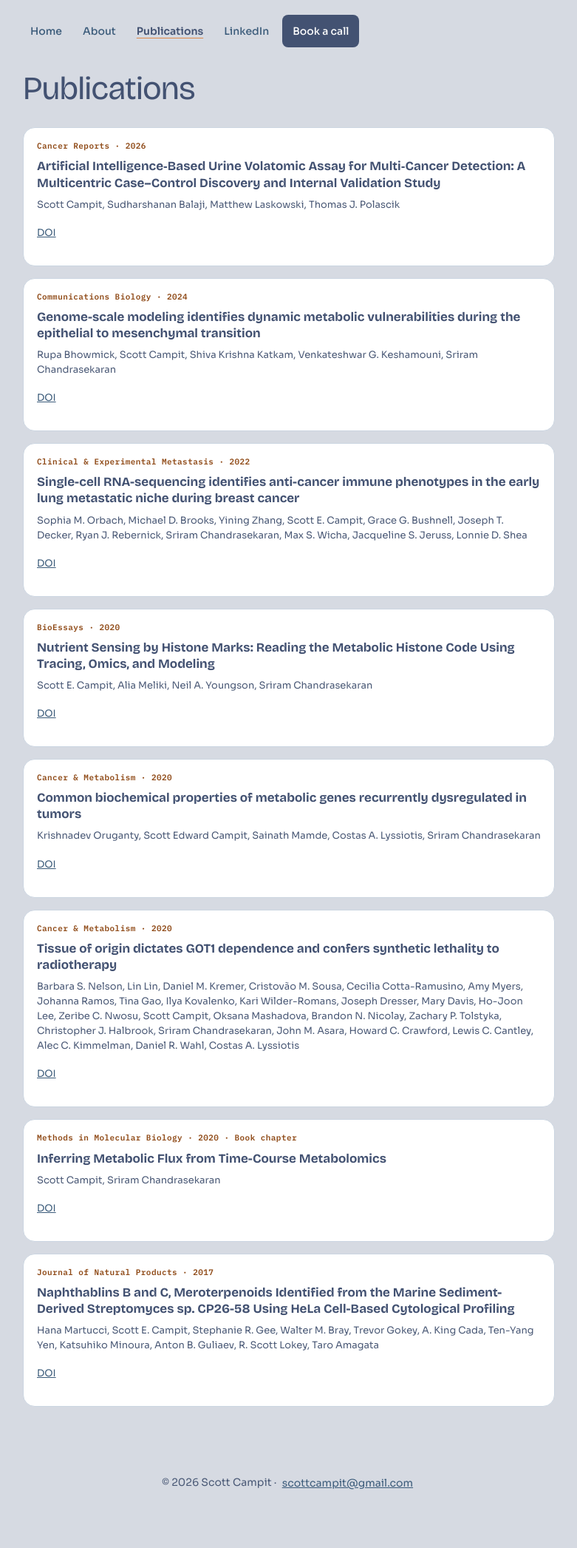
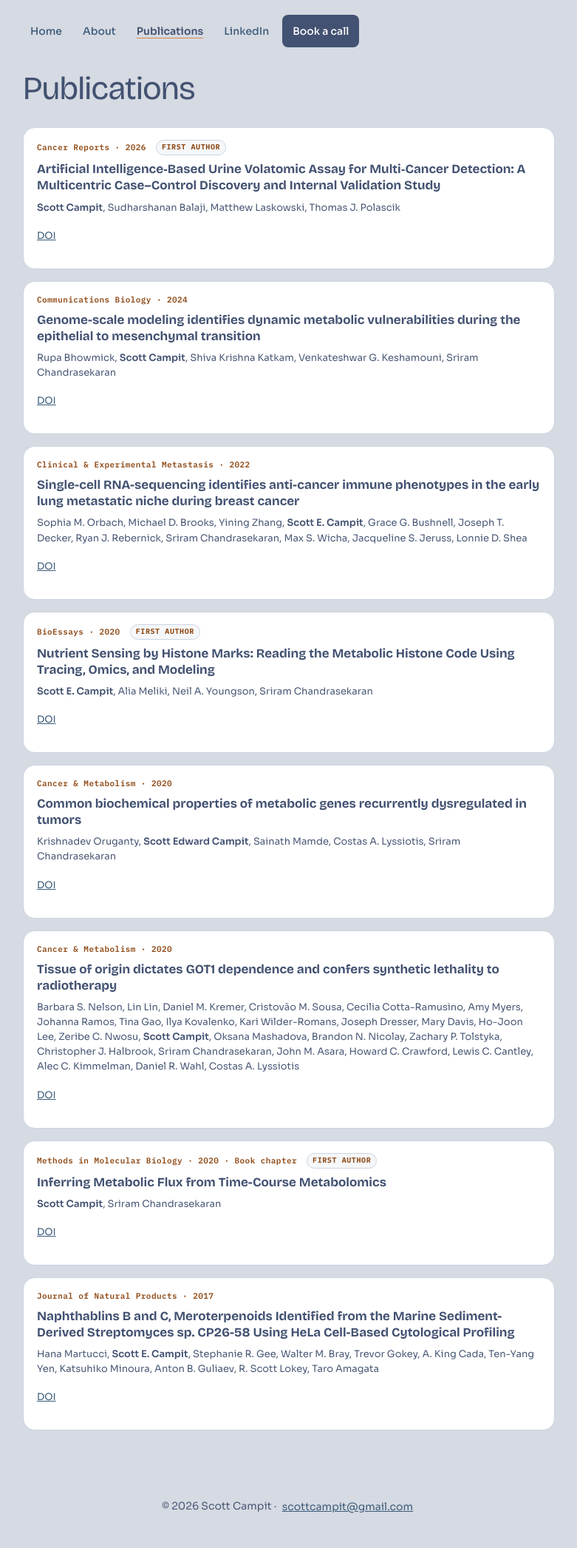
Before and after one commit to ScottCampit/ScottCampit.github.io, a Jekyll site: the page built from publications/index.html, in a window 1280 px wide. Shown: the whole page at 74% size, without its empty margins (249-1030 px from the left). Built offline with Jekyll 4.4.1, drawn with Linux system fonts in a browser that asks for light colours; before the commit the page ends 2061 px from its top, so only the background shows below that.

Commit message:
Bold Scott's name and mark papers where he is first author.
The highlight and the First author badge both come from the author list already on the page.

Co-authored-by: Scott Campit <scott@toby.health>

```diff
--- a/assets/css/main.css
+++ b/assets/css/main.css
@@ -275,6 +275,26 @@ footer a {
   color: var(--accent-text);
   margin-bottom: 8px;
 }
+.record .first-author {
+  display: inline-block;
+  margin-left: 6px;
+  padding: 1px 7px 2px;
+  border: 1px solid var(--border);
+  border-radius: 999px;
+  background: var(--panel);
+  color: var(--accent-text);
+  font-family: var(--mono-font);
+  font-size: 10px;
+  font-weight: 700;
+  letter-spacing: 0.06em;
+  text-transform: uppercase;
+  line-height: 1.6;
+  vertical-align: 1px;
+}
+.record-authors strong {
+  color: var(--text);
+  font-weight: 700;
+}
 .record h2 {
   font-family: var(--heading-font);
   font-size: 17px;
--- a/publications/index.html
+++ b/publications/index.html
@@ -34,9 +34,10 @@ permalink: /publications/
     {% assign pubs = site.data.publications | sort: "date" | reverse %}
     {% for pub in pubs %}
     <li class="record">
-      <p class="venue">{{ pub.journal | escape }} · {{ pub.year }}{% if pub.type == "book-chapter" %} · Book chapter{% endif %}</p>
+      {% assign lead_author = pub.authors | first %}
+      <p class="venue">{{ pub.journal | escape }} · {{ pub.year }}{% if pub.type == "book-chapter" %} · Book chapter{% endif %}{% if lead_author contains "Scott" and lead_author contains "Campit" %} <span class="first-author">First author</span>{% endif %}</p>
       <h2>{{ pub.title | escape }}</h2>
-      <p>{{ pub.authors | join: ", " | escape }}</p>
+      <p class="record-authors">{% for name in pub.authors %}{% if name contains "Scott" and name contains "Campit" %}<strong>{{ name | escape }}</strong>{% else %}{{ name | escape }}{% endif %}{% unless forloop.last %}, {% endunless %}{% endfor %}</p>
       <p><a href="{{ pub.url }}">DOI</a></p>
     </li>
     {% endfor %}
```
